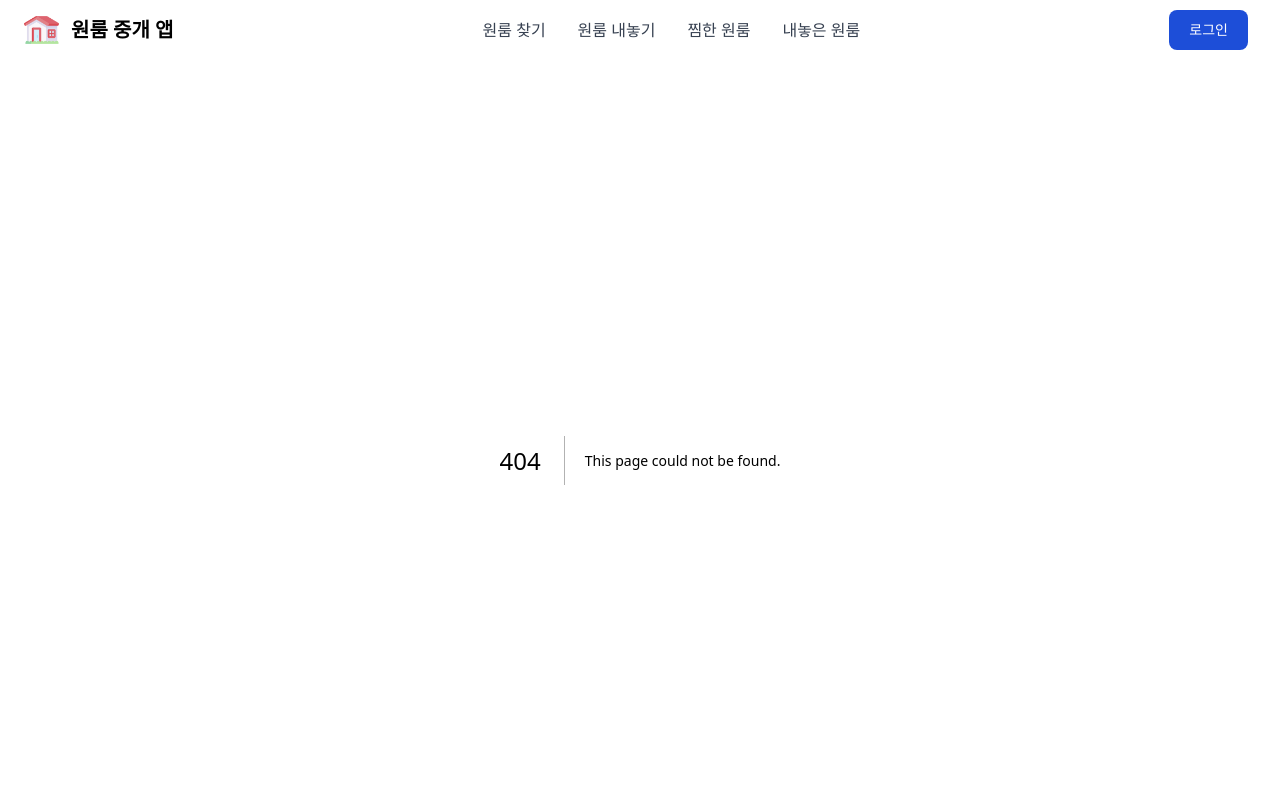
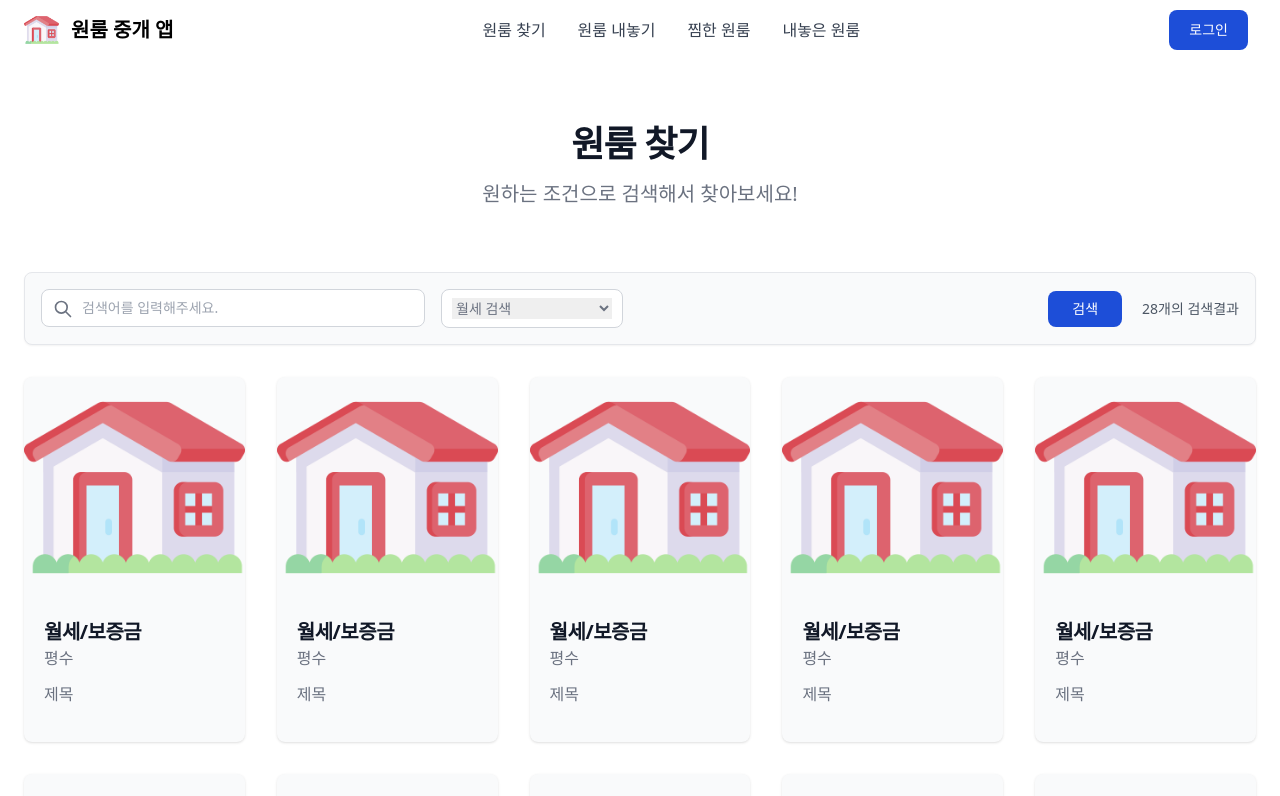
Before and after one commit to YongJaeHyun/room-brokerage-webapp, a Next.js app: page /board in a window 1280 px wide. Before the commit this address had no page. Shown: the top 796 px of the page. Built offline with nearby package versions, Linux system fonts and the light colour scheme.

Commit message:
[DEV 14] 원룸 찾기 페이지 디자인 초안 완성

```diff
--- /dev/null
+++ b/src/components/board/Item.tsx
@@ -0,0 +1,26 @@
+import Link from "next/link";
+
+const Item = () => {
+  return (
+    <div className="items-start flex-col bg-gray-50 rounded-lg shadow sm:flex dark:bg-gray-800 dark:border-gray-700 hover:bg-gray-100">
+      <Link href="#">
+        <img className="w-full rounded-lg" src="/images/logo.png" alt="Bonnie Avatar" />
+        <div className="p-5">
+          <h3 className="text-xl font-bold tracking-tight text-gray-900 dark:text-white">
+            월세/보증금
+          </h3>
+          <span className="text-gray-500 dark:text-gray-400">평수</span>
+          <p className="mt-3 mb-4 font-light text-gray-500 dark:text-gray-400">제목</p>
+          <ul className="flex space-x-4 sm:mt-0">
+            <li></li>
+            <li></li>
+            <li></li>
+            <li></li>
+          </ul>
+        </div>
+      </Link>
+    </div>
+  );
+};
+
+export default Item;
--- /dev/null
+++ b/src/components/board/SearchBox.tsx
@@ -0,0 +1,83 @@
+import { useState } from "react";
+
+const SearchBox = () => {
+  const [inputVal, setInputVal] = useState("");
+  const [priceVal, setPriceVal] = useState(200);
+
+  const handleChangeInput = (e: React.ChangeEvent<HTMLInputElement>) => {
+    setInputVal(e.target.value);
+  };
+  const handleChangePrice = (e: React.ChangeEvent<HTMLInputElement>) => {
+    setPriceVal(parseInt(e.target.value));
+  };
+  return (
+    <form className="flex relative flex-col items-center justify-between p-4 border border-gray-200 rounded-lg shadow-sm bg-gray-50 dark:bg-gray-800 dark:border-gray-700 md:flex-row mb-8">
+      <div className="flex-shrink-0 w-full sm:w-auto sm:flex ">
+        <div className="relative flex-shrink-0 w-full mb-4 sm:mb-0 sm:mr-4 sm:w-64 lg:w-96">
+          <div className="absolute inset-y-0 left-0 z-50 flex items-center pl-3 pointer-events-none">
+            <svg
+              xmlns="http://www.w3.org/2000/svg"
+              fill="none"
+              viewBox="0 0 24 24"
+              stroke-width="2"
+              stroke="currentColor"
+              aria-hidden="true"
+              className="w-5 h-5 text-gray-500 dark:text-gray-400"
+            >
+              <path
+                stroke-linecap="round"
+                stroke-linejoin="round"
+                d="M21 21l-6-6m2-5a7 7 0 11-14 0 7 7 0 0114 0z"
+              ></path>
+            </svg>
+          </div>
+          <label htmlFor="search" className="hidden">
+            Search block sections
+          </label>
+          <input
+            id="search"
+            type="text"
+            className="bg-white border border-gray-300 text-gray-900 text-sm rounded-lg focus:ring-blue-500 focus:border-blue-500 block w-full pl-10 p-2.5 py-2 dark:bg-gray-700 dark:border-gray-600 dark:placeholder-gray-400 dark:text-white"
+            placeholder="검색어를 입력해주세요."
+            value={inputVal}
+            onChange={handleChangeInput}
+          />
+        </div>
+
+        <div className="flex flex-col h-full text-sm border border-gray-300 text-gray-500 dark:text-gray-400 bg-white rounded-lg p-2.5 py-2  dark:border-gray-600 dark:bg-gray-700">
+          <label htmlFor="price" className="hidden"></label>
+          <select
+            id="price"
+            name="price"
+            className=" sm:w-40 text-sm block w-full cursor-pointer dark:placeholder-gray-400 border-gray-300 dark:bg-gray-700"
+          >
+            <option value="">월세 검색</option>
+            {[
+              10, 20, 30, 40, 50, 60, 70, 80, 90, 100, 110, 120, 130, 140, 150, 160, 170, 180,
+              190, 200,
+            ].map((value, idx) => (
+              <option key={idx} value={value}>{`${value}만원 이하`}</option>
+            ))}
+          </select>
+        </div>
+      </div>
+      <button
+        type="submit"
+        className="md:hidden block text-white bg-blue-700 hover:bg-blue-800 focus:ring-4 focus:outline-none focus:ring-blue-300 font-medium rounded-lg text-sm px-6 py-2 mt-4 dark:bg-blue-600 dark:hover:bg-blue-700 dark:focus:ring-blue-800 mr-5"
+      >
+        검색
+      </button>
+      <div className="hidden text-sm text-gray-600 dark:text-gray-400 md:block">
+        <button
+          type="submit"
+          className="text-white bg-blue-700 hover:bg-blue-800 focus:ring-4 focus:outline-none focus:ring-blue-300 font-medium rounded-lg text-sm px-6 py-2 dark:bg-blue-600 dark:hover:bg-blue-700 dark:focus:ring-blue-800 mr-5"
+        >
+          검색
+        </button>
+        28개의 검색결과
+      </div>
+    </form>
+  );
+};
+
+export default SearchBox;
--- /dev/null
+++ b/src/components/board/Title.tsx
@@ -0,0 +1,17 @@
+type Props = {
+  main: string;
+  sub: string;
+};
+
+const Title = ({ main, sub }: Props) => {
+  return (
+    <div className="mx-auto max-w-screen-sm text-center mb-8 lg:mb-4">
+      <h2 className="mb-4 text-4xl tracking-tight font-extrabold text-gray-900 dark:text-white">
+        {main}
+      </h2>
+      <p className="font-light text-gray-500 lg:mb-16 sm:text-xl dark:text-gray-400">{sub}</p>
+    </div>
+  );
+};
+
+export default Title;
--- /dev/null
+++ b/src/pages/board/index.tsx
@@ -0,0 +1,19 @@
+import Item from "@/components/board/Item";
+import SearchBox from "@/components/board/SearchBox";
+import Title from "@/components/board/Title";
+
+export default function Board() {
+  return (
+    <section className="bg-white dark:bg-gray-900">
+      <div className="py-8 px-4 mx-auto max-w-screen-xl lg:py-16 lg:px-6 ">
+        <Title main="원룸 찾기" sub="원하는 조건으로 검색해서 찾아보세요!" />
+        <SearchBox />
+        <div className="grid gap-8 mb-6 lg:mb-16 grid-cols-2 sm:grid-cols-3 lg:grid-cols-4 xl:grid-cols-5">
+          {[1, 2, 3, 4, 5, 6, 7, 8, 9, 10].map((_, idx) => (
+            <Item key={idx}/>
+          ))}
+        </div>
+      </div>
+    </section>
+  );
+}
```
